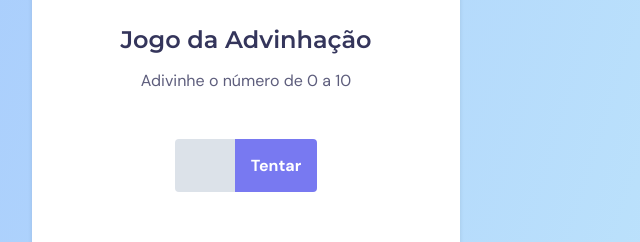
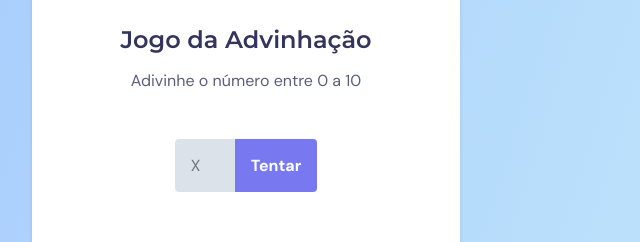
Before and after one commit to lfoalves/stage5, a plain HTML site: page index.html in a window 1280 px wide. Shown: the part 224-466 px from the top of the page, 394-1034 px from the left. Drawn offline with Linux system fonts and the light colour scheme.

Commit message:
:sparkles:

```diff
--- a/index.html
+++ b/index.html
@@ -16,10 +16,10 @@
 
     <div class="screen1">
       <h1>Jogo da Advinhação</h1>
-      <p>Adivinhe o número de 0 a 10</p>
+      <p>Adivinhe o número entre 0 a 10</p>
 
       <form>
-        <input type="number" name="tNumber" id="cNumber" min="0" max="10" pattern="[0-9]" required>
+        <input type="number" name="tNumber" id="cNumber" min="0" max="10" placeholder="X" pattern="[0-9]" required>
         <button id="btnTry">Tentar</button>
       </form>
     </div>
```
